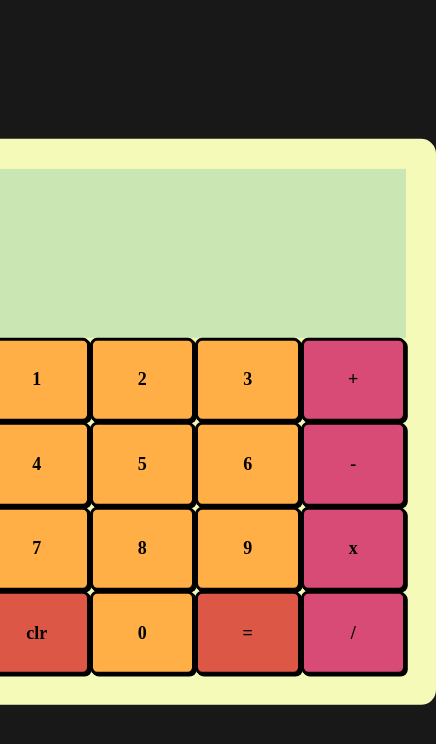
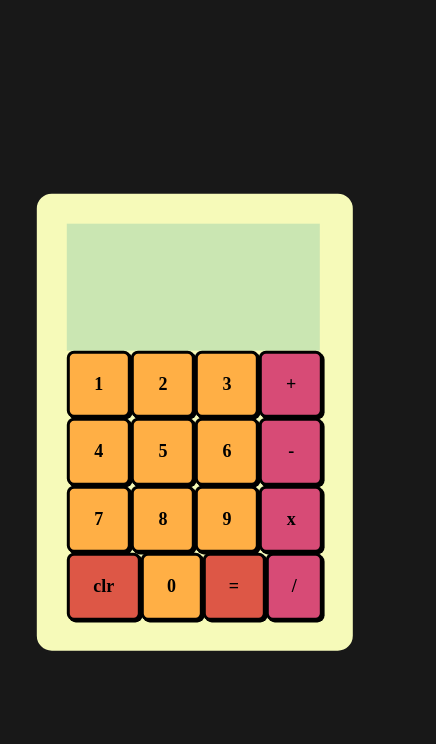
Before and after one commit to XDRONIN/Calculator, a plain HTML site: page index.html in a window 390 px wide. Shown: the whole page, 436 px wide, since content can reach past the window. Drawn offline with Linux system fonts and the light colour scheme.

Commit message:
changes for mobile creen responsiveness

```diff
--- a/styles.css
+++ b/styles.css
@@ -75,3 +75,14 @@ body {
   font-family: "digital-calc-font";
   src: url("digital-7-font/Digital7-rg1mL.ttf");
 }
+
+@media only screen and (max-width: 600px) {
+  .button {
+    flex-basis: 10vh;
+    height: 8vh;
+  }
+  .screen {
+    width: 30vh;
+    height: 15vh;
+  }
+}
```
